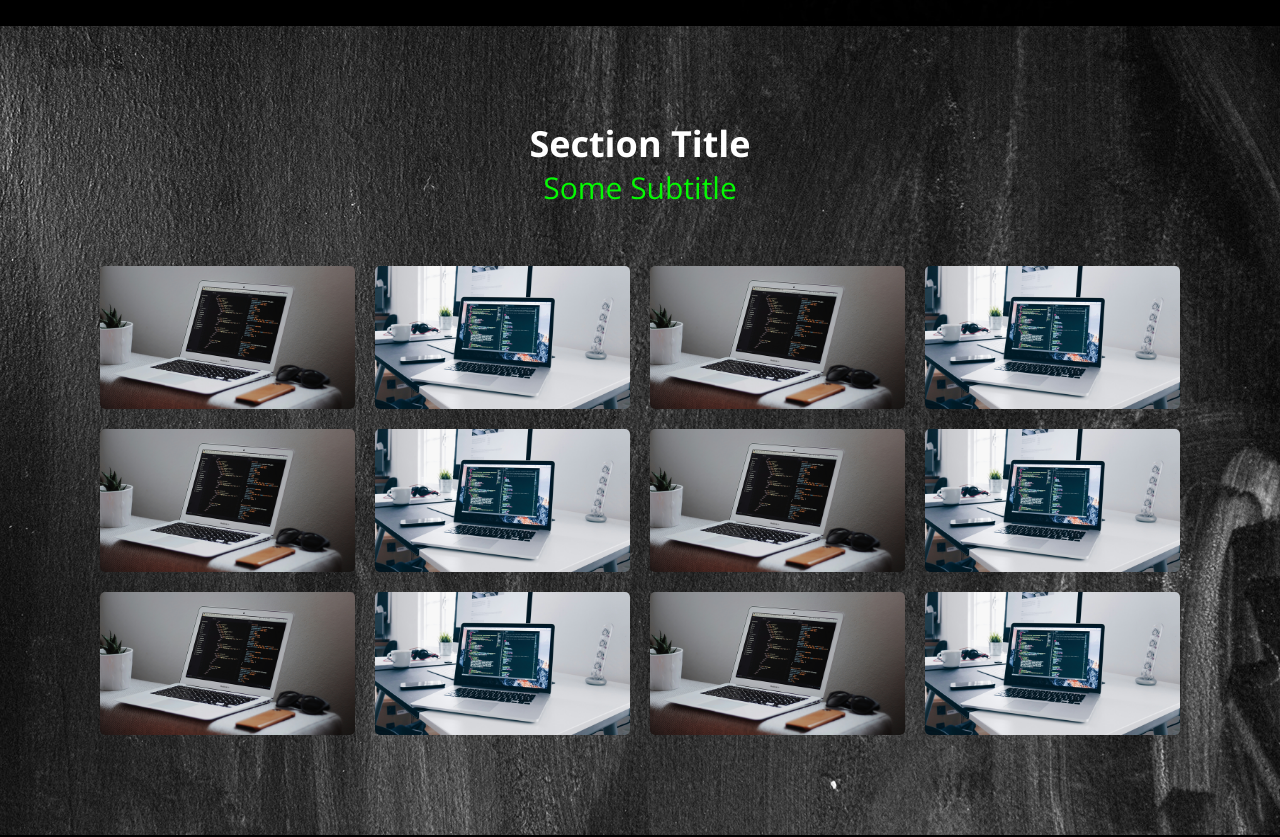
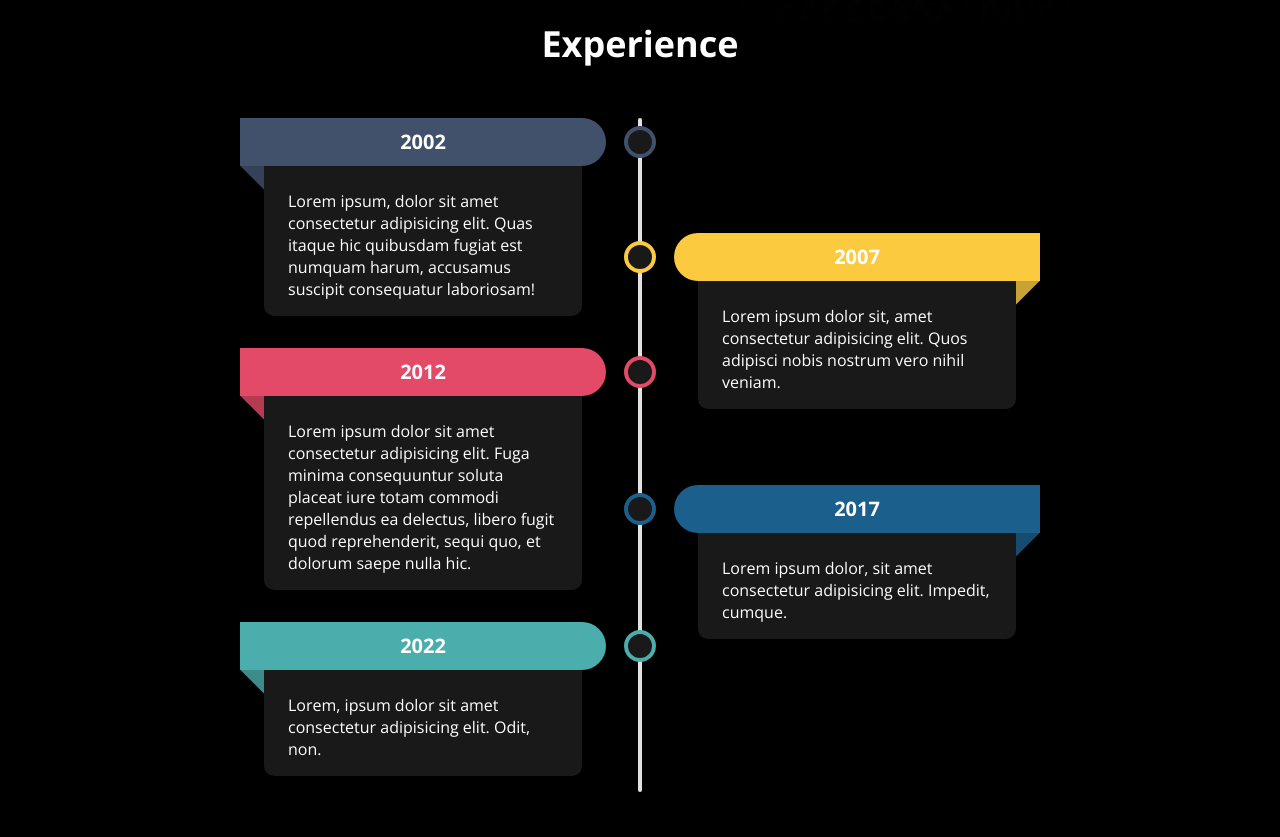
Before and after one commit to diprefranco/diprefranco.github.io, an Angular app: page / in a window 1280 px wide. Shown: the part 871-1708 px from the top of the page. Built offline with nearby package versions, Linux system fonts and the light colour scheme.

Commit message:
Experience section added.

```diff
--- a/src/app/app.component.html
+++ b/src/app/app.component.html
@@ -1,8 +1,10 @@
 <web-header></web-header>
 
 <web-hero></web-hero>
-<web-sample-images></web-sample-images>
+<web-experience></web-experience>
+
 <web-cards></web-cards>
 <web-more-information></web-more-information>
+<web-sample-images></web-sample-images>
 
 <web-footer></web-footer>
--- a/src/app/app.component.ts
+++ b/src/app/app.component.ts
@@ -6,6 +6,7 @@
 import { SampleImagesComponent } from "./layout/sample-images/sample-images.component";
 import { CardsComponent } from './layout/cards/cards.component';
 import { MoreInformationComponent } from "./layout/more-information/more-information.component";
+import { ExperienceComponent } from "./layout/experience/experience.component";
 
 @Component({
   selector: 'app-root',
@@ -17,7 +18,8 @@
     HeroComponent,
     SampleImagesComponent,
     CardsComponent,
-    MoreInformationComponent
+    MoreInformationComponent,
+    ExperienceComponent
 ],
   templateUrl: './app.component.html',
   styleUrl: './app.component.css'
--- /dev/null
+++ b/src/app/layout/experience/experience.component.css
@@ -0,0 +1,189 @@
+#experience {
+  text-align: center;
+}
+
+.experience {
+  margin-top: 40px;
+  /* display: flex; */
+  justify-content: center;
+
+
+  /* min-height: 100vh; */
+  display: grid;
+  align-content: center;
+  /* gap: 2rem; */
+  /* padding: 2rem; */
+  /* color: var(--color);
+  background: var(--bgColor); */
+}
+
+*,
+*::before,
+*::after {
+  box-sizing: border-box;
+}
+
+ul {
+  --col-gap: 2rem;
+  --row-gap: 2rem;
+  --line-w: 0.25rem;
+  display: grid;
+  grid-template-columns: var(--line-w) 1fr;
+  grid-auto-columns: max-content;
+  column-gap: var(--col-gap);
+  /* list-style: none; */
+  /* width: min(60rem, 90%); */
+  /* margin-inline: auto; */
+
+  padding: 0;
+  max-width: 800px;
+}
+
+/* line */
+ul::before {
+  content: "";
+  grid-column: 1;
+  grid-row: 1 / span 20;
+  background: rgb(225, 225, 225);
+  border-radius: calc(var(--line-w) / 2);
+}
+
+/* columns*/
+
+/* row gaps */
+ul li:not(:last-child) {
+  margin-bottom: var(--row-gap);
+}
+
+/* card */
+ul li {
+  grid-column: 2;
+  --inlineP: 1.5rem;
+  margin-inline: var(--inlineP);
+  grid-row: span 2;
+  display: grid;
+  grid-template-rows: min-content min-content min-content;
+}
+
+/* date */
+ul li .date {
+  --dateH: 3rem;
+  height: var(--dateH);
+  margin-inline: calc(var(--inlineP) * -1);
+
+  text-align: center;
+  background-color: var(--accent-color);
+
+  color: white;
+  font-size: 1.25rem;
+  font-weight: 700;
+
+  display: grid;
+  place-content: center;
+  position: relative;
+
+  border-radius: calc(var(--dateH) / 2) 0 0 calc(var(--dateH) / 2);
+}
+
+/* date flap */
+ul li .date::before {
+  content: "";
+  width: var(--inlineP);
+  aspect-ratio: 1;
+  background: var(--accent-color);
+  background-image: linear-gradient(rgba(0, 0, 0, 0.2) 100%, transparent);
+  position: absolute;
+  top: 100%;
+
+  clip-path: polygon(0 0, 100% 0, 0 100%);
+  right: 0;
+}
+
+/* circle */
+ul li .date::after {
+  content: "";
+  position: absolute;
+  width: 2rem;
+  aspect-ratio: 1;
+  background: var(--colorp2);
+  border: 0.3rem solid var(--accent-color);
+  border-radius: 50%;
+  top: 50%;
+
+  transform: translate(50%, -50%);
+  right: calc(100% + var(--col-gap) + var(--line-w) / 2);
+}
+
+/* title descr */
+ul li .title,
+ul li .descr {
+  background: var(--colorp2);
+  position: relative;
+  padding-inline: 1.5rem;
+  border-radius: 0 0 10px 10px;
+}
+ul li .title {
+  overflow: hidden;
+  padding-block-start: 1.5rem;
+  padding-block-end: 1rem;
+  font-weight: 500;
+}
+ul li .descr {
+  padding-block-end: 1.5rem;
+  font-weight: 300;
+}
+
+/* shadows */
+/* ul li .title::before,
+ul li .descr::before {
+  content: "";
+  position: absolute;
+  width: 90%;
+  height: 0.5rem;
+  background: var(--colorsecondaryfooter);
+  left: 50%;
+  border-radius: 50%;
+  filter: blur(4px);
+  transform: translate(-50%, 50%);
+}
+ul li .title::before {
+  bottom: calc(100% + 0.125rem);
+}
+
+ul li .descr::before {
+  z-index: -1;
+  bottom: 0.25rem;
+} */
+
+@media (min-width: 40rem) {
+  ul {
+    grid-template-columns: 1fr var(--line-w) 1fr;
+  }
+  ul::before {
+    grid-column: 2;
+  }
+  ul li:nth-child(odd) {
+    grid-column: 1;
+  }
+  ul li:nth-child(even) {
+    grid-column: 3;
+  }
+
+  /* start second card */
+  ul li:nth-child(2) {
+    grid-row: 2/4;
+  }
+
+  ul li:nth-child(odd) .date::before {
+    clip-path: polygon(0 0, 100% 0, 100% 100%);
+    left: 0;
+  }
+
+  ul li:nth-child(odd) .date::after {
+    transform: translate(-50%, -50%);
+    left: calc(100% + var(--col-gap) + var(--line-w) / 2);
+  }
+  ul li:nth-child(odd) .date {
+    border-radius: 0 calc(var(--dateH) / 2) calc(var(--dateH) / 2) 0;
+  }
+}
--- /dev/null
+++ b/src/app/layout/experience/experience.component.html
@@ -0,0 +1,36 @@
+<div id="experience">
+  <h2>Experience</h2>
+</div>
+<section class="experience">
+  <ul>
+    <li style="--accent-color:#41516C">
+      <div class="date">2002</div>
+      <!-- <div class="title">Title 1</div> -->
+      <div class="title">Lorem ipsum, dolor sit amet consectetur adipisicing elit. Quas itaque hic quibusdam fugiat
+        est numquam harum, accusamus suscipit consequatur laboriosam!</div>
+    </li>
+    <li style="--accent-color:#FBCA3E">
+      <div class="date">2007</div>
+      <!-- <div class="title">Title 2</div> -->
+      <div class="title">Lorem ipsum dolor sit, amet consectetur adipisicing elit. Quos adipisci nobis nostrum vero
+        nihil veniam.</div>
+    </li>
+    <li style="--accent-color:#E24A68">
+      <div class="date">2012</div>
+      <!-- <div class="title">Title 3</div> -->
+      <div class="title">Lorem ipsum dolor sit amet consectetur adipisicing elit. Fuga minima consequuntur soluta
+        placeat iure totam commodi repellendus ea delectus, libero fugit quod reprehenderit, sequi quo, et dolorum
+        saepe nulla hic.</div>
+    </li>
+    <li style="--accent-color:#1B5F8C">
+      <div class="date">2017</div>
+      <!-- <div class="title">Title 4</div> -->
+      <div class="title">Lorem ipsum dolor, sit amet consectetur adipisicing elit. Impedit, cumque.</div>
+    </li>
+    <li style="--accent-color:#4CADAD">
+      <div class="date">2022</div>
+      <!-- <div class="title">Title 5</div> -->
+      <div class="title">Lorem, ipsum dolor sit amet consectetur adipisicing elit. Odit, non.</div>
+    </li>
+  </ul>
+</section>
--- a/src/app/layout/header/header.component.html
+++ b/src/app/layout/header/header.component.html
@@ -5,7 +5,7 @@
       <a href="{{resumeUrl}}" target="_blank" class="nav-link">Resume</a>
     </li>
     <li class="nav-item">
-      <a href="#" class="nav-link">Experience</a>
+      <a href="#experience" class="nav-link">Experience</a>
     </li>
     <li class="nav-item">
       <a href="#" class="nav-link">Projects</a>
```
Also changed, not shown: src/app/layout/experience/experience.component.ts (added, +11 -0 lines), 1 other file (tests, documents, lock files or other folders).
